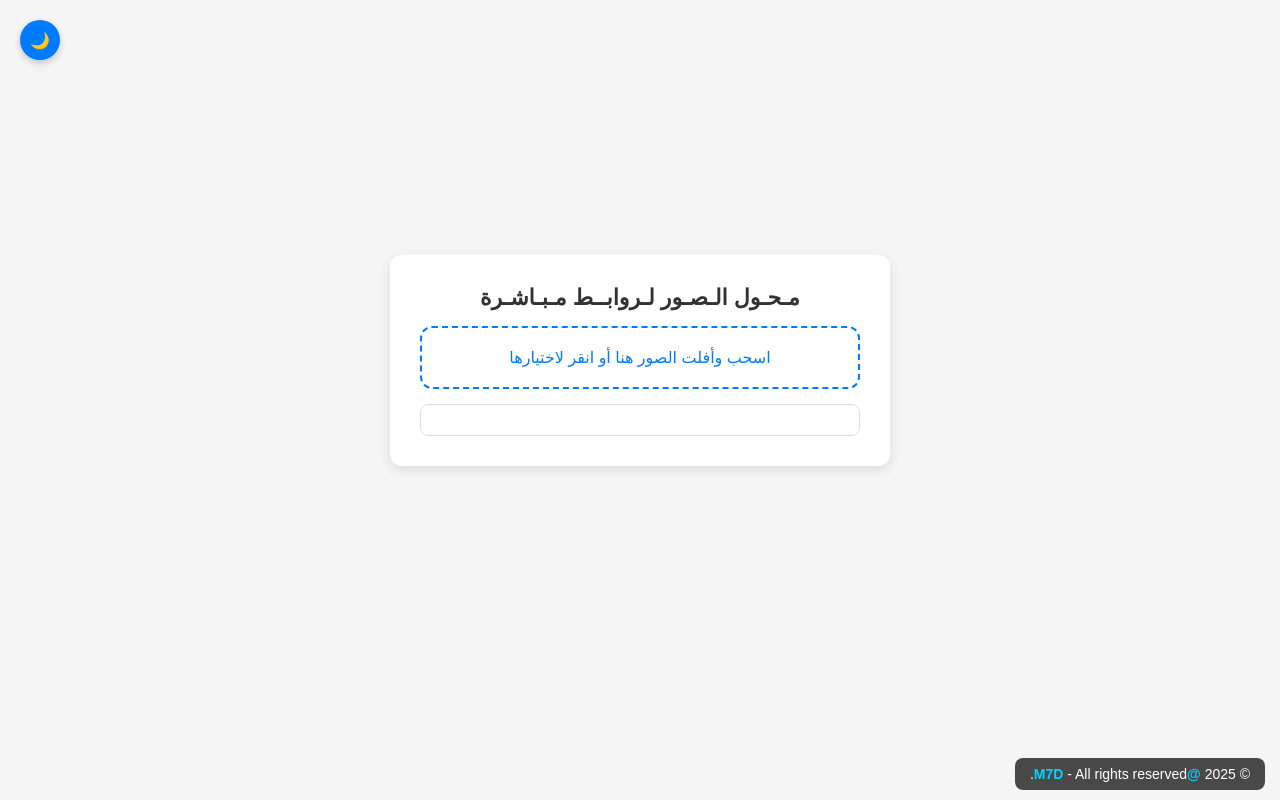
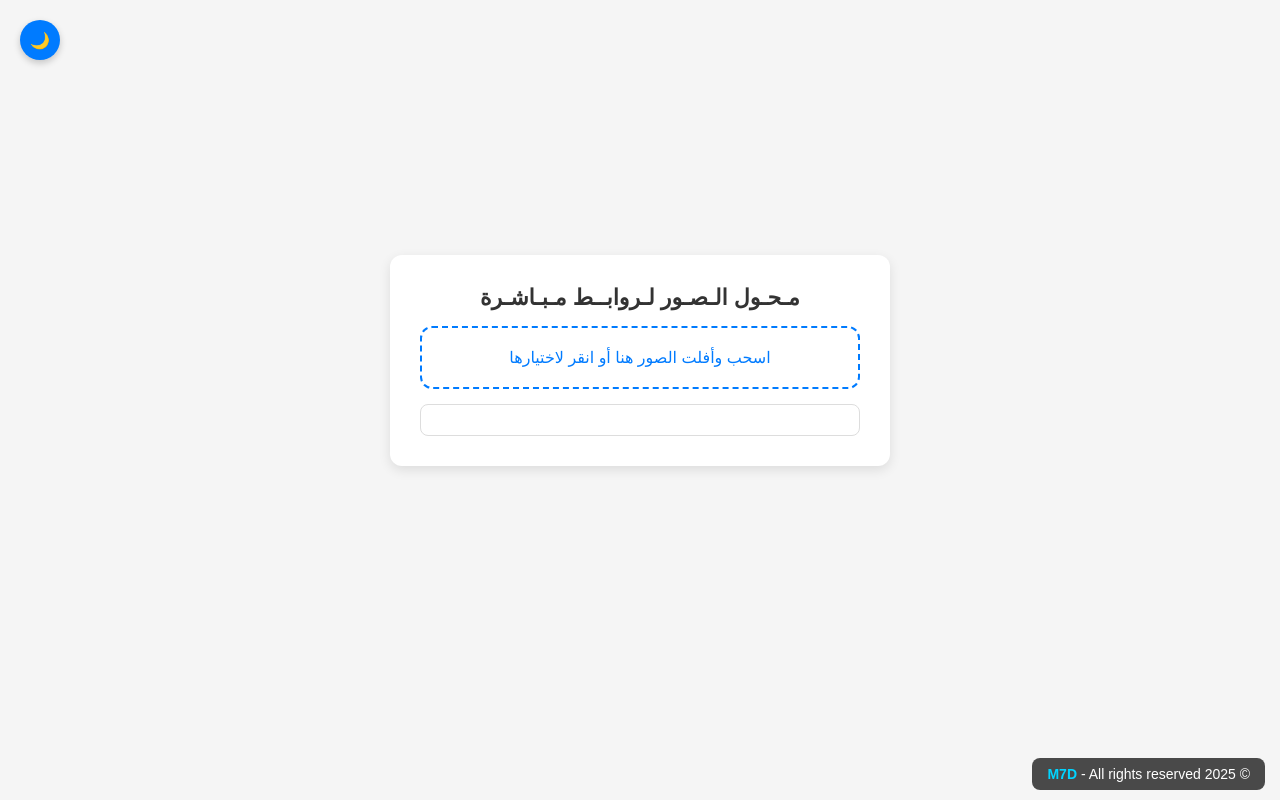
Before and after one commit to MenuM7D/link-maker, a plain HTML site: page index.html in a window 1280 px wide. Drawn offline with Linux system fonts and the light colour scheme.

Commit message:
Update index.html

```diff
--- a/index.html
+++ b/index.html
@@ -58,7 +58,7 @@
 <!-- توقيع الحقوق في الأسفل -->
 <footer class="footer">
     <div class="footer-content">
-        &copy; 2025 <span>@M7D</span> - All rights reserved.
+        &copy; 2025 <span>M7D</span> - All rights reserved
     </div>
 </footer>
 
```
